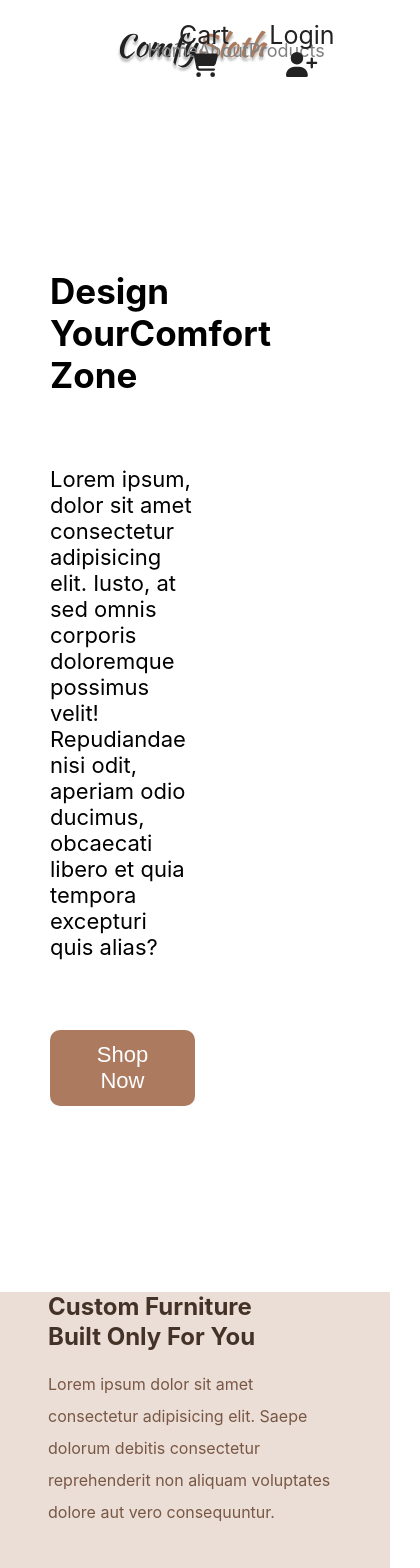
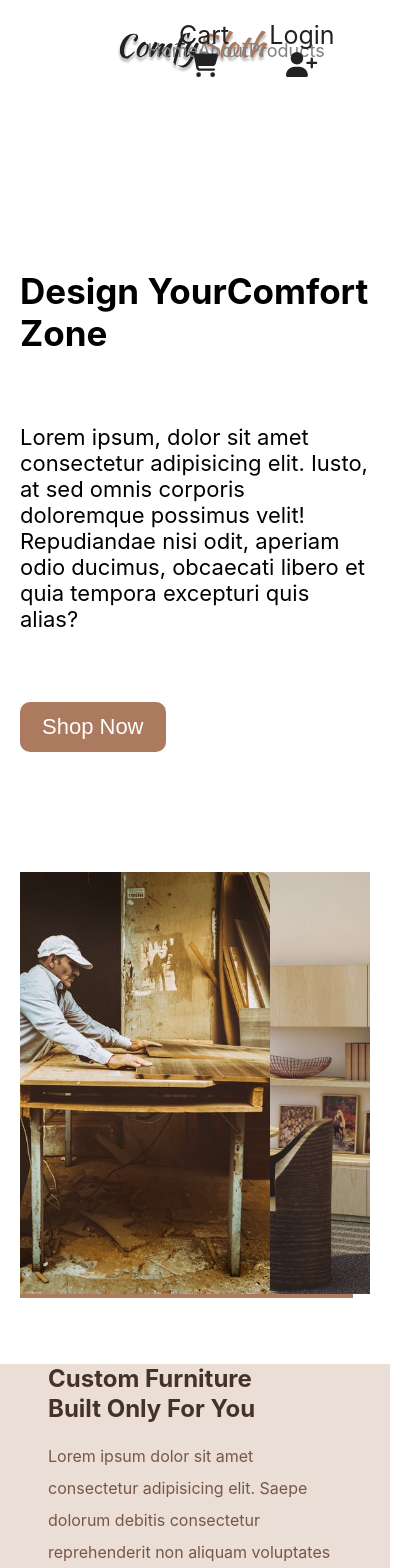
Before and after one commit to Lamie2/ComfySloth, a React (Create React App) app: page / in a window 390 px wide. Shown: the top 1568 px of the page, 420 px wide, since content can reach past the window. Built offline with nearby package versions, Linux system fonts and the light colour scheme; the HTML template or start-up script is replaced by a standard one.

Commit message:
HomePageSliderUpdate

```diff
--- a/src/index.css
+++ b/src/index.css
@@ -32,6 +32,7 @@ code {
 .row {
   display: flex;
   flex-wrap: wrap;
+  align-items: center;
 }
 
 
--- a/src/pages/HomePage/components/Furniture/FurnitureItem.scss
+++ b/src/pages/HomePage/components/Furniture/FurnitureItem.scss
@@ -7,7 +7,6 @@
   @media screen and (max-width: 1250px) {
    width: 100%;
    margin-bottom: 20px;
-   margin-left: -30px;
   }
   p {
     color: #5f4435;
--- a/src/pages/HomePage/components/JoinUs/JoinUs.scss
+++ b/src/pages/HomePage/components/JoinUs/JoinUs.scss
@@ -7,7 +7,7 @@
   }
   .container {
     @media screen and (max-width: 1280px) {
-      margin: 0px 30px;
+
     }
     h1 {
       text-align: start;
--- a/src/pages/HomePage/components/Slider/Slider.scss
+++ b/src/pages/HomePage/components/Slider/Slider.scss
@@ -1,7 +1,7 @@
 @import "../../../../variables";
 
-#slider{
-    padding: 50px ;
+#slider {
+    padding: 50px 20px;
     button {
         padding: 10px 20px;
         border-radius: 10px;
@@ -12,23 +12,77 @@
         background-color: $secondary;
         color: white;
     }
-    .left{
+    .left {
         text-align: start;
         padding: 100px 0;
-        h1{
+        h1 {
             padding: 20px 0;
             font-size: 35px;
         }
-        p{
+        p {
             padding: 50px 0;
             font-size: 22px;
         }
     }
-    .right{
-       max-width: 100%;
-       padding-left: 150px;
-       img{
-        max-width: 100%;
-     }
+    .right {
+        width: 100%;
+        padding-left: 150px;
+        overflow: hidden;
+        .img1 {
+            width: 100%;
+            position: relative;
+            &::after {
+                content: " ";
+                position: absolute;
+                background-color: $secondary;
+                width: 100%;
+                height: 100%;
+                border-radius: 10px;
+                top: 20%;
+                left: -5%;
+                z-index: -1;
+            }
+            .img2 {
+                position: absolute;
+                bottom: 0;
+                left: -50px;
+                width: 300px;
+                overflow: hidden;
+                border-radius: 10px;
+                z-index: 7;
+                img {
+                    max-width: 100%;
+                    object-fit: cover;
+                }
+            }
+        }
+        img {
+            max-width: 100%;
+            z-index: 6;
+        }
     }
 }
+@media only screen and (max-width: 992px) {
+    #slider {
+        .right {
+            width: 100%;
+            padding-left: 0px;
+            margin: 0 auto;
+            display: flex;
+            justify-content: center;
+            .img1 {
+                width: 100%;
+                position: relative;
+                .img2 {
+                    position: absolute;
+                }
+                img {
+                    width: 100%;
+                    height: 50vh;
+                    object-fit: cover;
+                    margin: 0 auto;
+                }
+            }
+        }
+    }
+}
--- a/src/pages/HomePage/components/Slider/slider.tsx
+++ b/src/pages/HomePage/components/Slider/slider.tsx
@@ -1,6 +1,6 @@
 import './Slider.scss';
-import picture from '../../../../assets/images/hero-bcg.a876f19f6786a3aca992.jpeg'
-
+import picture1 from '../../../../assets/images/hero-bcg.a876f19f6786a3aca992.jpeg'
+import picture2 from '../../../../assets/images/slider2.jpeg'
 
 
 export const Slider = () => {
@@ -8,16 +8,17 @@ export const Slider = () => {
         <section id="slider">
             <div className="container">
                 <div className="row">
-                    <div className="col-6">
+                    <div className="col-6 col-md-12">
                         <div className="left">
                             <h1>Design YourComfort Zone</h1>
                             <p>Lorem ipsum, dolor sit amet consectetur adipisicing elit. Iusto, at sed omnis corporis doloremque possimus velit! Repudiandae nisi odit, aperiam odio ducimus, obcaecati libero et quia tempora excepturi quis alias?</p>
                             <button>Shop Now</button>
                         </div>
                     </div>
-                    <div className="col-6">
+                    <div className="col-6 col-md-12">
                         <div className="right">
-                            <img src={picture} alt=""/>
+                            <div className="img1">  <img src={picture1} alt="img" />
+                                <div className="img2"><img src={picture2} alt="img"/></div></div>
                         </div>
                     </div>
                 </div>
```
Also changed, not shown: src/assets/images/slider2.jpeg (added).
